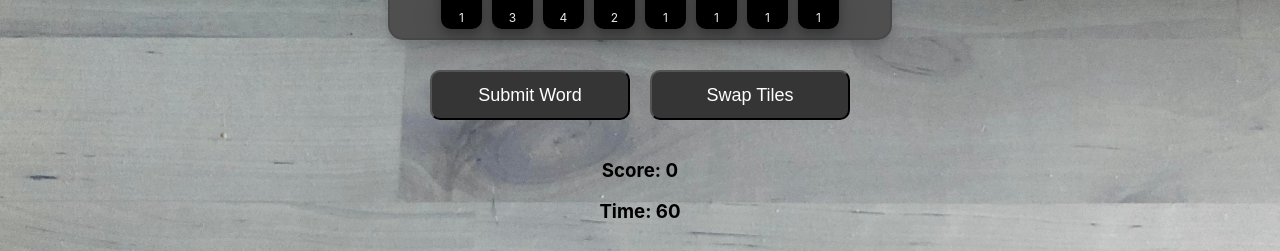
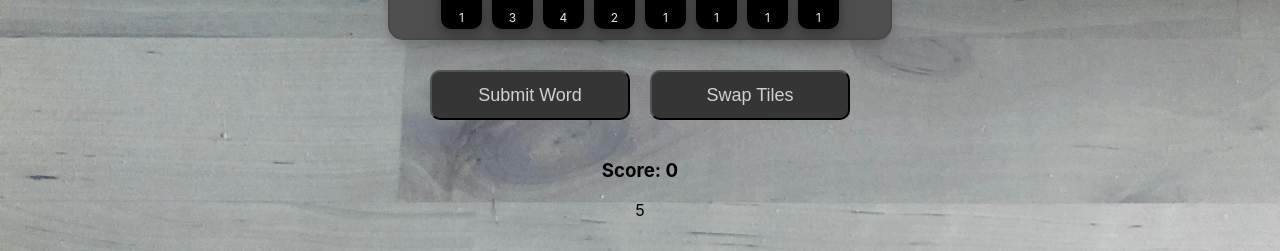
Before and after one commit to amarvick/wordspeed, a React (Create React App) app: page / in a window 1280 px wide. Shown: the part 438-689 px from the top of the page. Built offline with nearby package versions, Linux system fonts and the light colour scheme.

Commit message:
Componentizing, added timer

```diff
--- /dev/null
+++ b/src/components/game/Button.css
@@ -0,0 +1,9 @@
+.button {
+  font-size: 18px;
+  margin: 10px;
+  height: 50px;
+  width: 200px;
+  border-radius: 10px;
+  color: rgb(209, 209, 209);
+  background-color: rgb(53, 53, 53);
+}
--- /dev/null
+++ b/src/components/game/Button.tsx
@@ -0,0 +1,20 @@
+import React from 'react';
+import './Button.css';
+
+type ButtonProps = {
+  text: string,
+  onClick: React.ButtonHTMLAttributes<HTMLButtonElement>,
+  disabled: boolean,
+}
+
+const Button = ({ text, onClick, disabled = false }: ButtonProps): JSX.Element => (
+  <button
+    className="button"
+    onClick={onClick}
+    disabled={disabled}
+  >
+    {text}
+  </button>
+);
+
+export default Button;
--- a/src/components/game/FullGameBoard.tsx
+++ b/src/components/game/FullGameBoard.tsx
@@ -2,6 +2,10 @@ import React, { useState } from 'react';
 
 // @ts-ignore
 import FlippedTiles from './FlippedTiles.tsx';
+// @ts-ignore
+import TimerComponent from './TimerComponent.tsx';
+// @ts-ignore
+import GameOver from './GameOver.tsx';
 // @ts-ignore
 import UserStand from './UserStand.tsx';
 // @ts-ignore
@@ -20,8 +24,8 @@ import { Tile } from './utils/types/Tile';
 const FullGameBoard = (): JSX.Element => {
   const [initTiles, initDeck]: [LinkedList, LinkedList] = initializeTiles();
 
+  const [gameInProgress, setGameInProgress] = useState(true);
   const [score, setScore] = useState(0);
-  const [time, setTime] = useState(60);
   const [error, setError] = useState('');
 
   const [flippedTiles, setFlippedTiles] = useState(initTiles);
@@ -36,8 +40,9 @@ const FullGameBoard = (): JSX.Element => {
     setDeckTiles(deckTiles);
   };
 
-  const swapTiles = (tileIds: Set<string>): LinkedList => {
-    const tilesToRemove: Tile[] = deckTiles.deleteBulk(tileIds);
+  const onSwap = (): void => {
+    setError('');
+    const tilesToRemove: Tile[] = deckTiles.deleteBulk(new Set(currWordTiles));
 
     tilesToRemove.forEach(tile => {
       flippedTiles.prepend(tile);
@@ -46,11 +51,11 @@ const FullGameBoard = (): JSX.Element => {
     });
 
     setTiles(flippedTiles, deckTiles);
-    return deckTiles;
+    setCurrWordTiles([]);
   };
 
-  const acceptWord = (tileIds: Set<string>): LinkedList => {
-    const tilesToRemove: Tile[] = deckTiles.deleteBulk(tileIds);
+  const acceptWord = (): void => {
+    const tilesToRemove: Tile[] = deckTiles.deleteBulk(new Set(currWordTiles));
 
     setScore(score + (
       tilesToRemove.reduce((acc: number, tile: Tile) => {
@@ -62,7 +67,6 @@ const FullGameBoard = (): JSX.Element => {
     ));
 
     setTiles(flippedTiles, deckTiles);
-    return deckTiles;
   };
 
   const submitWord = (): void => {
@@ -71,9 +75,8 @@ const FullGameBoard = (): JSX.Element => {
     if (word.length < 2) {
       setError(ERR_NEEDS_MORE_CHARS)
     } else if (wordBank.has(word)) {
-      const newTiles: LinkedList = acceptWord(new Set(currWordTiles));
+      acceptWord();
       setCurrWordTiles([]);
-      setDeckTiles(newTiles);
     } else {
       setError(INVALID_WORD);
     }
@@ -95,13 +98,6 @@ const FullGameBoard = (): JSX.Element => {
 
   const toggleTile = (tileId: string): void => {
     (!currWordTiles.includes(tileId) ? addTile : removeTile)(tileId);
-  };
-
-  const onSwap = (): void => {
-    setError('');
-    const newTiles: LinkedList = swapTiles(new Set(currWordTiles));
-    setDeckTiles(newTiles);
-    setCurrWordTiles([]);
   };
 
   const onKeyUp = (key: string): void => {
@@ -131,7 +127,7 @@ const FullGameBoard = (): JSX.Element => {
     }
   };
 
-  return time && (!!flippedTiles.listSize || !!deckTiles.listSize) ? (
+  return gameInProgress && (flippedTiles.listSize || deckTiles.listSize) ? (
     <div className="full-game-board"
       tabIndex={0}
       onKeyUp={e => onKeyUp(e.key)}>
@@ -139,7 +135,7 @@ const FullGameBoard = (): JSX.Element => {
       <UserStand
         currWordTiles={currWordTiles}
         allTiles={allTiles}
-        removeTile={acceptWord}
+        removeTile={removeTile}
         toggleTile={toggleTile}
         submitWord={submitWord}
         onSwap={onSwap}
@@ -149,19 +145,9 @@ const FullGameBoard = (): JSX.Element => {
       <h3>
         Score: {score}
       </h3>
-      <h3>
-        Time: {time}
-      </h3>
+      <TimerComponent setGameInProgress={setGameInProgress} />
     </div>
-  ) : (
-    <div className="full-game-board">
-      <h1>Game Over</h1>
-      <h2>
-        Final Score:
-        {score}
-      </h2>
-    </div>
-  );
+  ) : <GameOver score={score} />;
 }
 
 export default FullGameBoard;
--- /dev/null
+++ b/src/components/game/GameOver.css
@@ -0,0 +1,19 @@
+.game-over-container {
+  margin: auto;
+  border: 2px solid rgb(72, 72, 72);
+  background-color: rgb(79, 79, 79);
+  box-shadow: 0 15px 30px rgba(75, 75, 75, 0.12), 0 5px 10px rgba(39, 39, 39, 0.24);
+  color: rgb(209, 209, 209);
+  padding: 10px;
+  border-radius: 20px;
+  width: 100%;
+  height: 100%;
+  max-width: 450px;
+  max-height: 350px;
+
+  top: 0;
+  bottom: 0;
+  left: 0;
+  right: 0;
+  position: fixed;
+}
--- /dev/null
+++ b/src/components/game/GameOver.tsx
@@ -0,0 +1,18 @@
+import React from 'react';
+
+import './GameOver.css';
+
+type GameOverProps = {
+  score: number
+}
+
+const GameOver = ({ score }: GameOverProps): JSX.Element => (
+  <div className="game-over">
+    <div className="game-over-container">
+      <h1>Game Over</h1>
+      <p>Score: {score}</p>
+    </div>
+  </div>
+);
+
+export default GameOver;
--- /dev/null
+++ b/src/components/game/TimerComponent.tsx
@@ -0,0 +1,29 @@
+import React, { useEffect } from 'react'
+
+type TimerComponentProps = {
+  setGameInProgress: (status: boolean) => void,
+}
+
+const TimerComponent = ({
+  setGameInProgress,
+}: TimerComponentProps): JSX.Element => {
+  const [secs, setTime] = React.useState(10);
+  const tick = () => setTime([secs - 1]);
+
+  useEffect(() => {
+    if (secs > 0) {
+      const timerId = setInterval(() => tick(), 1000);
+      return () => clearInterval(timerId);
+    } else {
+      setGameInProgress(false)
+    }
+  });
+
+  return (
+    <div>
+      <p>{secs.toString()}</p>
+    </div>
+  );
+}
+
+export default TimerComponent;
--- a/src/components/game/UserStand.css
+++ b/src/components/game/UserStand.css
@@ -12,13 +12,3 @@
   background-color: rgb(79, 79, 79);
   box-shadow: 0 15px 30px rgba(75, 75, 75, 0.12), 0 5px 10px rgba(39, 39, 39, 0.24);
 }
-
-.button {
-  font-size: 18px;
-  margin: 10px;
-  height: 50px;
-  width: 200px;
-  border-radius: 10px;
-  color: white;
-  background-color: rgb(53, 53, 53);
-}
--- a/src/components/game/UserStand.tsx
+++ b/src/components/game/UserStand.tsx
@@ -2,6 +2,8 @@ import React from 'react';
 
 // @ts-ignore
 import TileComponent from './TileComponent.tsx';
+// @ts-ignore
+import Button from './Button.tsx';
 import './UserStand.css';
 import { Tile } from './utils/types/Tile';
 
@@ -56,19 +58,15 @@ const UserStand = ({
       ))}
     </div>
     <div className="btn-class">
-      <button
-        className="button"
+      <Button
+        text="Submit Word"
         onClick={() => submitWord()}
-      >
-        Submit Word
-      </button>
-      <button
-        className="button"
+      />
+      <Button
+        text="Swap Tiles"
         disabled={remainingTiles < currWordTiles.length}
         onClick={onSwap}
-      >
-        Swap Tiles
-      </button>
+      />
     </div>
   </div>
 );
```
Also changed, not shown: src/components/game/HighScores.css (added, +19 -0 lines), src/components/game/HighScores.tsx (added, +21 -0 lines), src/components/game/TimerComponent.css (added), 1 other file (tests, documents, lock files or other folders).
